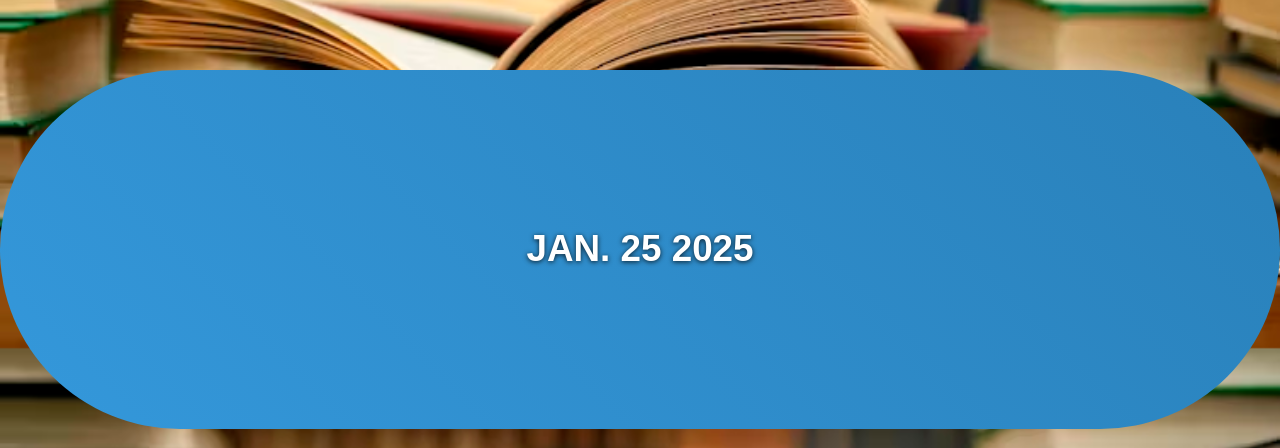
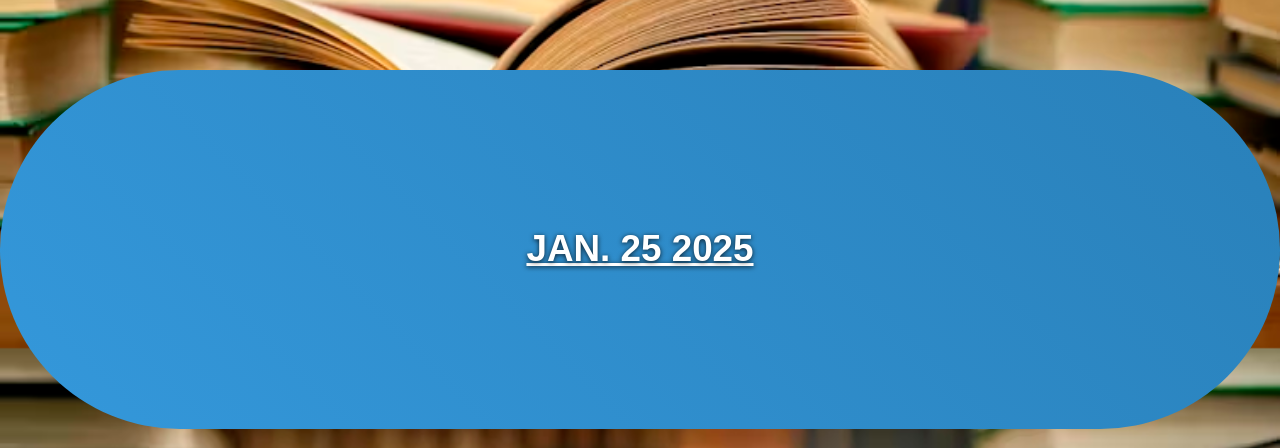
Before and after one commit to QWERTYhu66/School-English, a plain HTML site: page index.html in a window 1280 px wide. Shown: the part 504-952 px from the top of the page. Drawn offline with nearby package versions, Linux system fonts and the light colour scheme.

Commit message:
Modify index.html

```diff
--- a/index.html
+++ b/index.html
@@ -11,7 +11,7 @@
     <h1>Aaron's Reading Reflection Log 2025</h1>
 </div>
 
-<div class="btn-primary" href="Jan. 25 2025.html">Jan. 25 2025</a>
+<a class="btn-primary" href="Jan. 25 2025.html">Jan. 25 2025</a>
 
 </body>
 </html>
```
